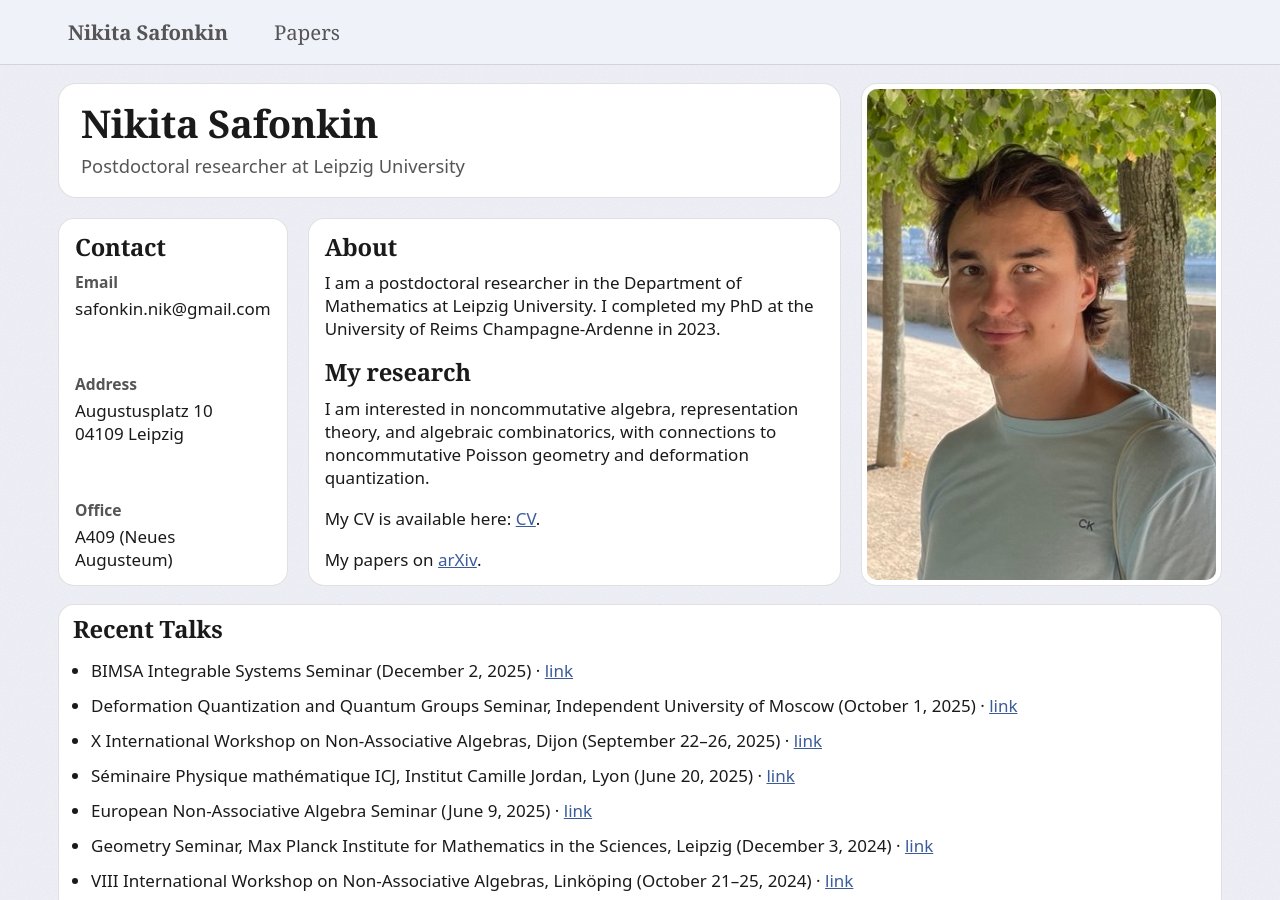
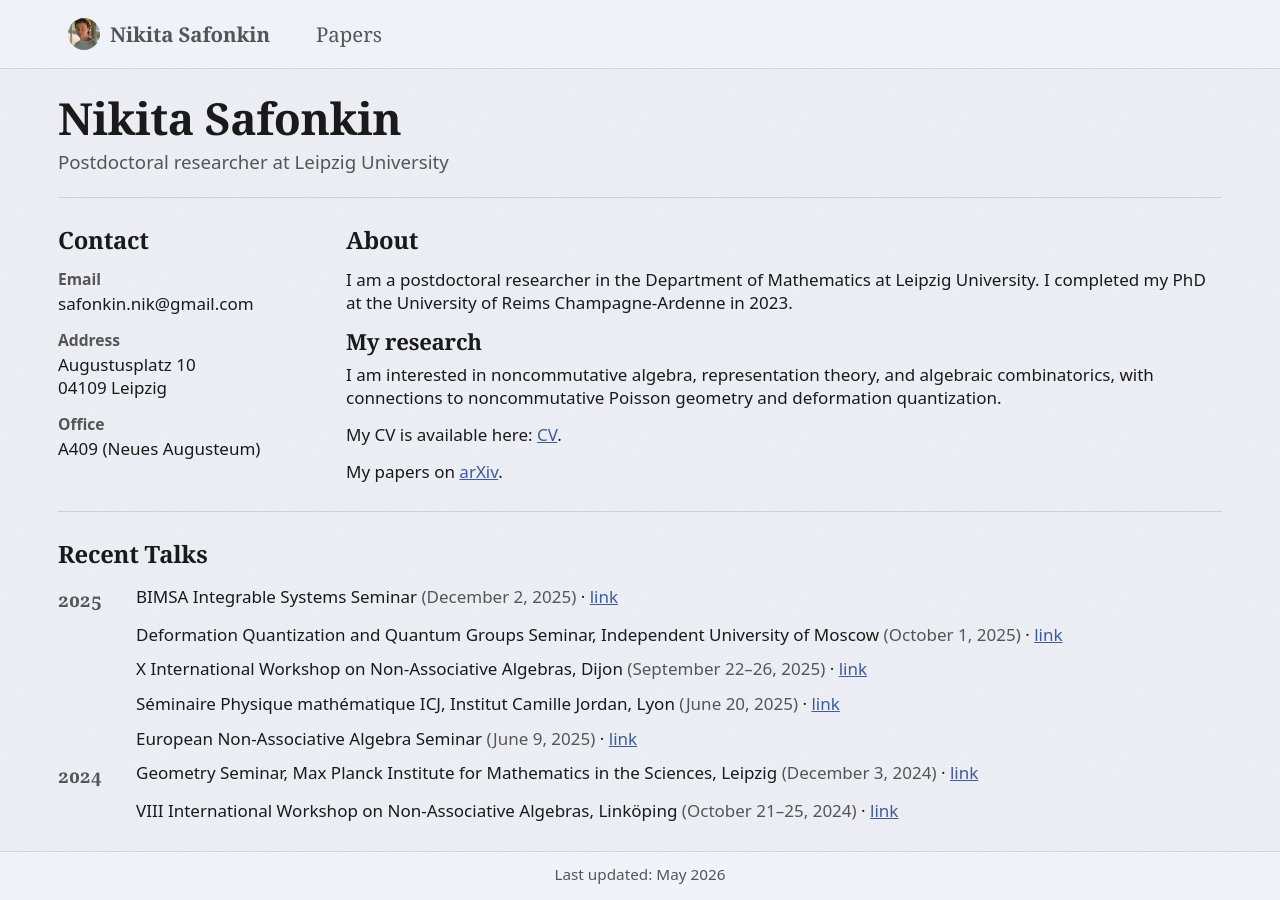
Before and after one commit to n-safonkin/n-safonkin.github.io, a Jekyll site: the page built from index.html, in a window 1280 px wide. Built offline with Jekyll 4.4.1, drawn with Linux system fonts in a browser that asks for light colours.

Commit message:
Layout overhaul: text-first bio, avatar topbar, numbered papers, year-gutter talks
- Topbar: small circular avatar next to "Nikita Safonkin"
- Bio: drop photo + card containers; asymmetric 2-column (contact rail + about),
  borderless hero, thin rules between sections
- Talks: year-gutter timeline (year shown only when it changes)
- Papers: numbered margin column inside each card (oldstyle figures)
- Global: tighten card radius 16-18px → 8px for a more editorial feel

```diff
--- a/_layouts/default.html
+++ b/_layouts/default.html
@@ -45,7 +45,10 @@
 <body>
   <header class="topbar">
     <nav class="nav">
-      <a class="brand" href="{{ '/' | relative_url }}">Nikita Safonkin</a>
+      <a class="brand" href="{{ '/' | relative_url }}">
+        <img class="brand-avatar" src="{{ '/assets/me.jpg' | relative_url }}" alt="" aria-hidden="true">
+        <span>Nikita Safonkin</span>
+      </a>
 
       <a class="{% if page.url == '/papers.html' %}active{% endif %}"
          href="{{ '/papers.html' | relative_url }}">Papers</a>
--- a/assets/index.css
+++ b/assets/index.css
@@ -1,147 +1,129 @@
-/* ====== Desktop layout: hero hero photo / contact about photo ====== */
-.home-layout{
-  margin-top: 0;
-  display: grid;
-  /* Photo column shrunk from 1.25fr → 1.05fr (≈ 0.9× its previous width).
-     The freed space flows into the contact and about columns. */
-  grid-template-columns: 0.62fr 1.55fr 1.05fr;
-  grid-template-rows: auto 1fr;
-  gap: 20px;
-  align-items: stretch;
-  grid-template-areas:
-    "hero   hero   photo"
-    "contact about  photo";
+/* === Bio hero — borderless banner, just typography on the bg === */
+.bio-hero{
+  padding: 8px 0 22px;
+  margin: 0 0 28px;
+  border-bottom: 1px solid var(--border);
 }
 
-.home-layout + .card{
-  margin-top: 18px;
+.bio-hero h1{
+  font-size: 2.6rem;
+  line-height: 1.08;
+  margin: 0 0 6px;
 }
 
-.hero-home{ grid-area: hero; }
-.photo-card{ grid-area: photo; }
-.contact-card{ grid-area: contact; height: 100%; }
-.about-card{ grid-area: about; height: 100%; }
-
-/* Hero tuning */
-.hero-home{
-  padding: 18px 22px;
-}
-.hero-home h1{
-  font-size: 2.25rem;
-  line-height: 1.12;
-  margin: 0 0 8px;
-}
-.hero-home .sub{
-  font-size: 1.08rem;
+.bio-hero .sub{
+  font-size: 1.1rem;
   line-height: 1.4;
   margin: 0;
   color: var(--muted);
 }
 
-/* Photo card: spans both rows. 5px white matting around the image
-   gives a framed-photo look on the cream bg. */
-.photo-card{
-  padding: 5px;
-  display: block;
-  overflow: hidden;
+/* === Bio grid: narrow left rail (contact) + wide main column (about) === */
+.bio-grid{
+  display: grid;
+  grid-template-columns: 240px 1fr;
+  gap: 48px;
+  padding: 0 0 28px;
+  margin: 0 0 28px;
+  border-bottom: 1px solid var(--border);
 }
 
-.photo-card img{
-  display: block;
-  width: 100%;
-  height: 100%;
-  object-fit: cover;
-  border: none;
-  border-radius: 10px;
+.bio-contact h2,
+.bio-about h2{
+  margin: 0 0 14px;
 }
 
-/* Contact: spread sections evenly */
-.contact-card{
+/* Compact contact rail — labels stack above values, no row grid */
+.bio-contact .contact-grid{
   display: flex;
   flex-direction: column;
+  gap: 14px;
 }
 
-.contact-card .contact-grid{
-  flex: 1;
+.bio-contact .row{
+  display: block;
+  grid-template-columns: none;
+  padding: 0;
+  border-bottom: none;
+}
+
+.bio-contact .label{
+  margin: 0 0 2px;
+}
+
+.bio-about .about-body{
   display: flex;
   flex-direction: column;
-  justify-content: space-between;
-  gap: 18px;
+  gap: 14px;
 }
 
-.contact-card .row{
-  display: block;
-  padding: 0;
-}
-
-.contact-card .label{
-  margin: 0 0 4px;
-}
-
-/* About: spread paragraphs evenly */
-.about-card{
-  display: flex;
-  flex-direction: column;
-}
-
-.about-card .about-body{
-  flex: 1;
-  display: flex;
-  flex-direction: column;
-  justify-content: space-between;
-  gap: 18px;
-}
-
-.about-card p{
+.bio-about .about-body p{
   margin: 0;
 }
 
-.about-research h2{
-  margin: 0 0 10px;
+.bio-about .about-research h2{
+  margin: 0 0 8px;
+  font-size: 1.3rem;
 }
 
-.about-research p{
+.bio-about .about-research p{
   margin: 0;
 }
 
-/* Recent Talks card: tighter spacing to keep the page within one viewport */
-.talks-card{
-  padding: 10px 14px;
-}
-
-.talks-card h2{
+/* === Talks — year-gutter timeline === */
+.bio-talks h2{
   margin: 0 0 16px;
 }
 
-.talks-card .talks-list{
+.talks-list{
+  list-style: none;
   margin: 0;
-  padding-left: 18px;
+  padding: 0;
+  display: flex;
+  flex-direction: column;
+  gap: 10px;
 }
 
-.talks-card .talks-list li{
-  margin: 0 0 12px;
+.talks-list li{
+  display: grid;
+  grid-template-columns: 60px 1fr;
+  column-gap: 18px;
+  margin: 0;
 }
 
-/* ====== Mobile ====== */
+.talk-year{
+  font-family: var(--font-serif);
+  font-variant-numeric: oldstyle-nums;
+  font-size: 1.1rem;
+  color: var(--muted);
+  font-weight: 600;
+  line-height: 1.45;
+  padding-top: 1px;
+}
+
+.talk-content{
+  line-height: 1.45;
+}
+
+.talk-date{
+  color: var(--muted);
+}
+
+/* === Mobile === */
 @media (max-width: 900px){
-  .home-layout{
+  .bio-grid{
     grid-template-columns: 1fr;
-    grid-template-rows: auto;
-    grid-template-areas:
-      "photo"
-      "hero"
-      "about"
-      "contact";
+    gap: 28px;
+    padding-bottom: 24px;
+    margin-bottom: 24px;
   }
 
-  .photo-card{
-    padding: 10px;
+  .bio-hero h1{
+    font-size: 2.2rem;
   }
-  .photo-card img{
-    width: 78%;
-    max-width: 330px;
-    height: auto;
-    object-fit: initial;
-    margin: 0 auto;
+
+  .talks-list li{
+    grid-template-columns: 48px 1fr;
+    column-gap: 12px;
   }
 }
--- a/assets/style.css
+++ b/assets/style.css
@@ -64,6 +64,9 @@ body{
 }
 
 .brand{
+  display: inline-flex;
+  align-items: center;
+  gap: 10px;
   font-family: var(--font-serif);
   font-weight: 700;
   font-size: 1.35rem;
@@ -71,6 +74,15 @@ body{
   color: var(--text);
   margin-right: 14px;
   letter-spacing: -0.005em;
+}
+
+.brand-avatar{
+  width: 32px;
+  height: 32px;
+  border-radius: 50%;
+  object-fit: cover;
+  display: block;
+  flex-shrink: 0;
 }
 
 .nav a{
@@ -107,7 +119,7 @@ main.wrap{
    gradient (saved in memory). */
 .hero{
   padding: 18px;
-  border-radius: 18px;
+  border-radius: 8px;
   border: 1px solid var(--border);
   background: white;
 }
@@ -115,7 +127,7 @@ main.wrap{
 .card{
   background: var(--card);
   border: 1px solid var(--border);
-  border-radius: 16px;
+  border-radius: 8px;
   padding: 14px 16px;
 }
 
--- a/index.html
+++ b/index.html
@@ -8,19 +8,15 @@ extra_css:
   - /assets/last-updated-mobile.css
 ---
 
-<section class="home-layout">
+<section class="bio-hero">
+  <h1>Nikita Safonkin</h1>
+  <p class="sub">Postdoctoral researcher at Leipzig University</p>
+</section>
 
-  <section class="hero hero-home">
-    <h1>Nikita Safonkin</h1>
-    <p class="sub">Postdoctoral researcher at Leipzig University</p>
-  </section>
+<div class="bio-grid">
 
-  <div class="card photo-card">
-    <img src="{{ '/assets/me.jpg' | relative_url }}" alt="Photo of Nikita Safonkin">
-  </div>
-
-  <div class="card contact-card">
-    <h2 style="margin:0 0 10px;">Contact</h2>
+  <aside class="bio-contact">
+    <h2>Contact</h2>
 
     <div class="contact-grid">
       <div class="row">
@@ -41,10 +37,10 @@ extra_css:
         <div class="value">A409 (Neues Augusteum)</div>
       </div>
     </div>
-  </div>
+  </aside>
 
-  <div class="card about-card">
-    <h2 style="margin:0 0 10px;">About</h2>
+  <section class="bio-about">
+    <h2>About</h2>
 
     <div class="about-body">
       <p>
@@ -69,22 +65,25 @@ extra_css:
         My papers on <a href="https://arxiv.org/a/safonkin_n_1" target="_blank" rel="noopener">arXiv</a>.
       </p>
     </div>
-  </div>
+  </section>
 
-</section>
+</div>
 
-<div class="card talks-card">
+<section class="bio-talks">
   <h2>Recent Talks</h2>
 
   <ul class="talks-list">
+  {% assign prev_year = "" %}
   {% for talk in site.data.talks %}
+    {% assign year = talk.date | split: ", " | last %}
     <li>
-      {{ talk.venue }} ({{ talk.date }}) ·
-      <a href="{{ talk.link }}" target="_blank" rel="noopener">link</a>
+      <span class="talk-year">{% if year != prev_year %}{{ year }}{% endif %}</span>
+      <span class="talk-content">{{ talk.venue }} <span class="talk-date">({{ talk.date }})</span> &middot; <a href="{{ talk.link }}" target="_blank" rel="noopener">link</a></span>
     </li>
+    {% assign prev_year = year %}
   {% endfor %}
   </ul>
-</div>
+</section>
 
 <script type="application/ld+json">
 {
--- a/papers.html
+++ b/papers.html
@@ -33,7 +33,7 @@ extra_js:
   <ol class="papers" reversed>
   {% for paper in site.data.papers %}
     {% assign abs_id = "abs-" | append: forloop.index %}
-    <li class="paperitem">
+    <li class="paperitem" data-num="{{ forloop.rindex }}">
       <div class="paper-title"><i>{{ paper.title }}</i></div>
       <div class="paper-authors">{{ paper.authors }}</div>
       <div class="paper-venue">{{ paper.venue }}</div>
```
Also changed, not shown: assets/papers.css (+23 -4 lines).
